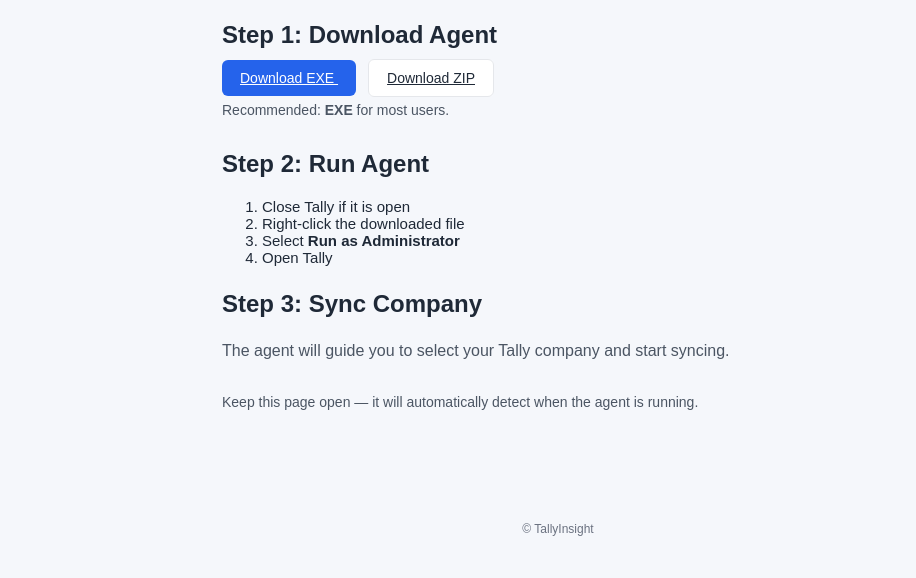
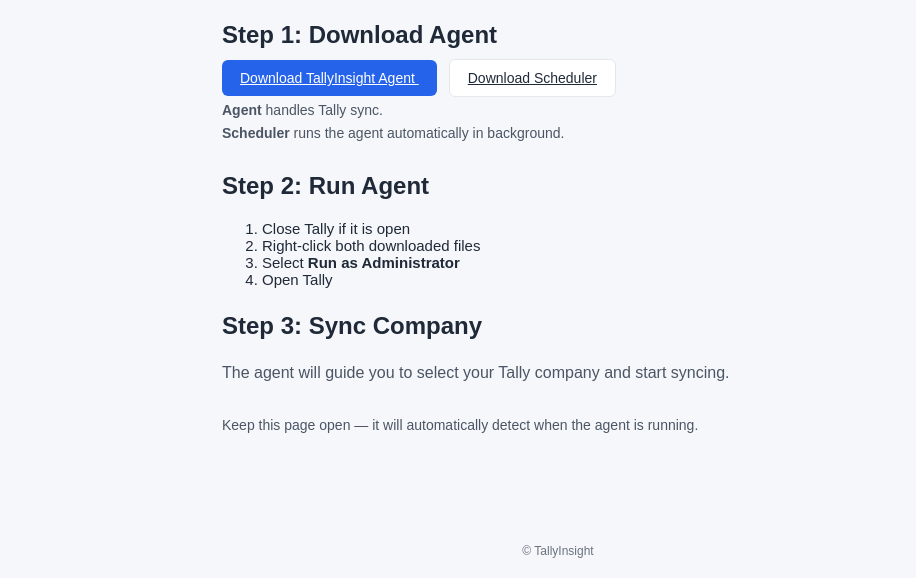
Before and after one commit to vikash7001/tallyinsight-frontend, a plain HTML site: page public/agent-install.html in a window 1280 px wide. Shown: the part 282-860 px from the top of the page, without its empty margins (82-998 px from the left). Before the commit the page ends 838 px from the top, so only its background shows below. Drawn offline with Linux system fonts and the light colour scheme.

Commit message:
scheduler

```diff
--- a/public/agent-install.html
+++ b/public/agent-install.html
@@ -31,23 +31,26 @@
 
       <div style="margin-top:12px;">
         <a
-          href="https://your-cdn.com/TallyInsightAgent.exe"
+          href="https://drive.google.com/file/d/1zdHPGZ0NJiWl3hPMjw3rvUrDgxW-y-Yg/view?usp=sharing"
           class="btn btn-primary"
           style="margin-right:12px;"
+          target="_blank"
         >
-          Download EXE
+          Download TallyInsight Agent
         </a>
 
         <a
-          href="https://drive.google.com/uc?export=download&id=1Vo61wC0IXLgtdSD1FpuzTqsnEP43ddHA"
+          href="https://drive.google.com/file/d/1n-YcsDr-ZmUTAB2lJxeZrFzCNQjCz3at/view?usp=sharing"
           class="btn btn-outline"
+          target="_blank"
         >
-          Download ZIP
+          Download Scheduler
         </a>
       </div>
 
       <p style="font-size:14px; margin-top:12px;">
-        Recommended: <strong>EXE</strong> for most users.
+        <strong>Agent</strong> handles Tally sync.<br />
+        <strong>Scheduler</strong> runs the agent automatically in background.
       </p>
     </div>
 
@@ -56,7 +59,7 @@
       <h2>Step 2: Run Agent</h2>
       <ol style="font-size:15px;">
         <li>Close Tally if it is open</li>
-        <li>Right-click the downloaded file</li>
+        <li>Right-click both downloaded files</li>
         <li>Select <strong>Run as Administrator</strong></li>
         <li>Open Tally</li>
       </ol>
```
